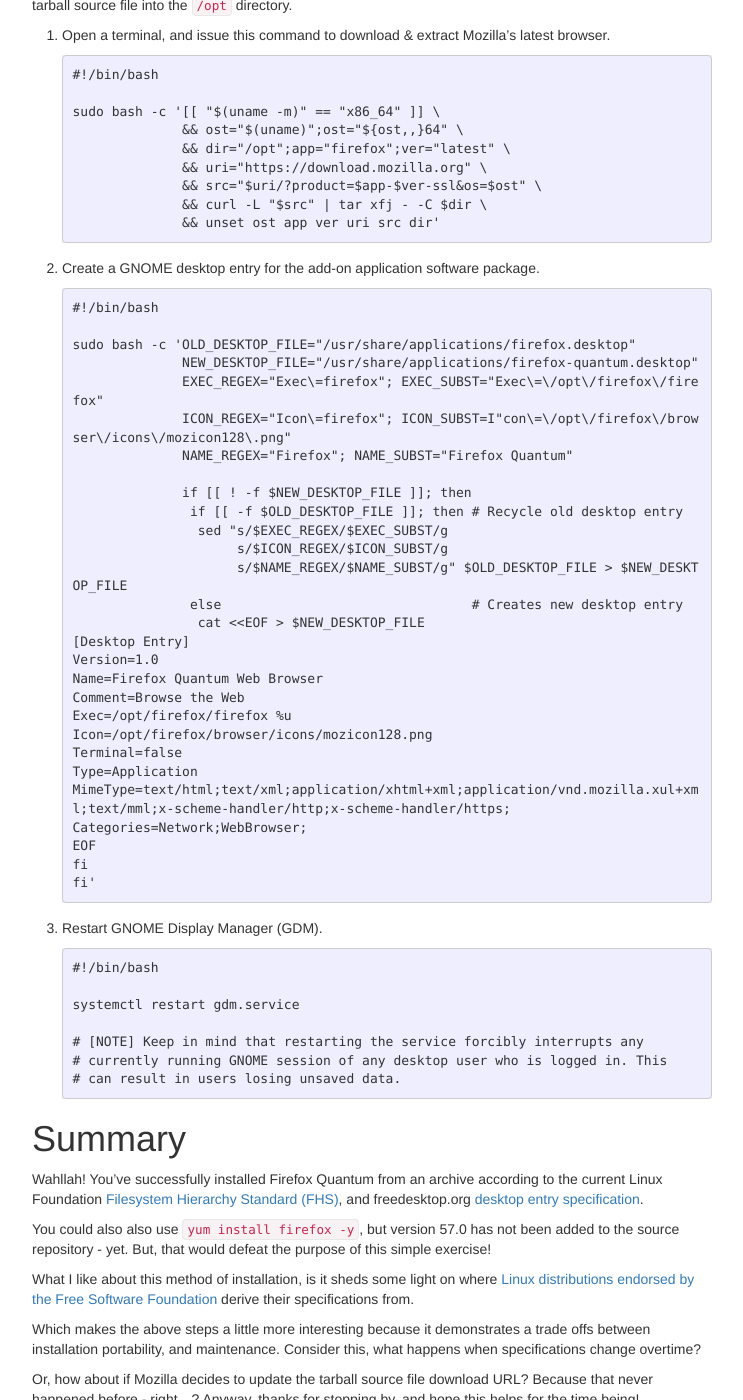
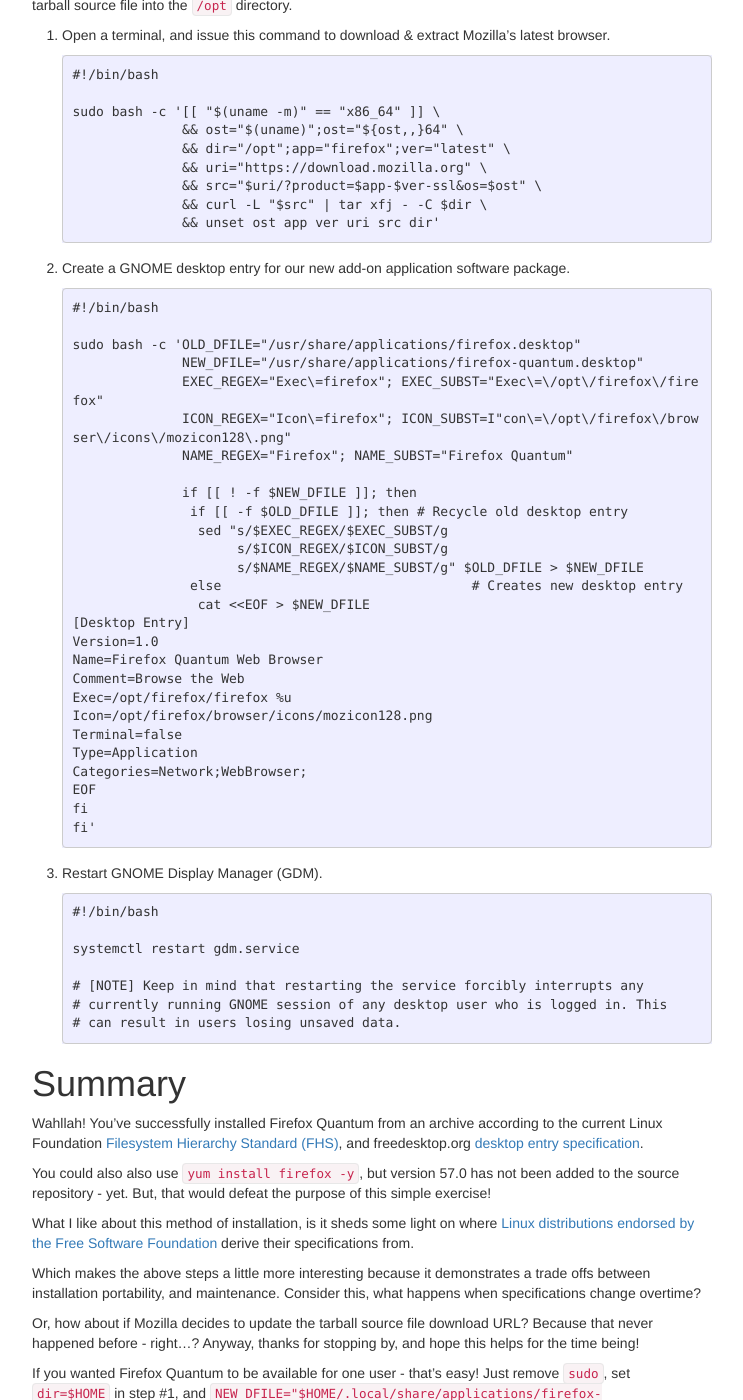
Before and after one commit to ecwpz91/ecwpz91.github.io, a Jekyll site: the page built from _posts/2017-11-18-Getting and Installing Firefox Quantum.md, in a window 1280 px wide and 1400 px high, scrolled down 420 px. Shown: the whole window, without its empty margins (268-1011 px from the left). Built offline with Jekyll 4.4.1, drawn with Linux system fonts in a browser that asks for light colours; nearby versions of some CDN libraries; some of the changed text lies outside the part shown.

Commit message:
Updated to make fit into script example

```diff
--- a/_posts/2017-11-18-Getting and Installing Firefox Quantum.md
+++ b/_posts/2017-11-18-Getting and Installing Firefox Quantum.md
@@ -24,23 +24,23 @@
                      && curl -L "$src" | tar xfj - -C $dir \
                      && unset ost app ver uri src dir'
 
-2. Create a GNOME desktop entry for the add-on application software package.
+2. Create a GNOME desktop entry for our new add-on application software package.
 
        #!/bin/bash
 
-       sudo bash -c 'OLD_DESKTOP_FILE="/usr/share/applications/firefox.desktop"
-                     NEW_DESKTOP_FILE="/usr/share/applications/firefox-quantum.desktop"
+       sudo bash -c 'OLD_DFILE="/usr/share/applications/firefox.desktop"
+                     NEW_DFILE="/usr/share/applications/firefox-quantum.desktop"
                      EXEC_REGEX="Exec\=firefox"; EXEC_SUBST="Exec\=\/opt\/firefox\/firefox"
                      ICON_REGEX="Icon\=firefox"; ICON_SUBST=I"con\=\/opt\/firefox\/browser\/icons\/mozicon128\.png"
                      NAME_REGEX="Firefox"; NAME_SUBST="Firefox Quantum"
 
-                     if [[ ! -f $NEW_DESKTOP_FILE ]]; then
-                      if [[ -f $OLD_DESKTOP_FILE ]]; then # Recycle old desktop entry
+                     if [[ ! -f $NEW_DFILE ]]; then
+                      if [[ -f $OLD_DFILE ]]; then # Recycle old desktop entry
                        sed "s/$EXEC_REGEX/$EXEC_SUBST/g
                             s/$ICON_REGEX/$ICON_SUBST/g
-                            s/$NAME_REGEX/$NAME_SUBST/g" $OLD_DESKTOP_FILE > $NEW_DESKTOP_FILE
+                            s/$NAME_REGEX/$NAME_SUBST/g" $OLD_DFILE > $NEW_DFILE
                       else                                # Creates new desktop entry
-                       cat <<EOF > $NEW_DESKTOP_FILE
+                       cat <<EOF > $NEW_DFILE
        [Desktop Entry]
        Version=1.0
        Name=Firefox Quantum Web Browser
@@ -49,7 +49,6 @@
        Icon=/opt/firefox/browser/icons/mozicon128.png
        Terminal=false
        Type=Application
-       MimeType=text/html;text/xml;application/xhtml+xml;application/vnd.mozilla.xul+xml;text/mml;x-scheme-handler/http;x-scheme-handler/https;
        Categories=Network;WebBrowser;
        EOF
        fi
@@ -77,7 +76,7 @@
 
 Or, how about if Mozilla decides to update the tarball source file download URL? Because that never happened before - right...? Anyway, thanks for stopping by, and hope this helps for the time being!
 
-If you wanted Firefox Quantum to be available for one user - that's easy! Just remove `sudo`, set `dir=$HOME` in step #1, and `NEW_DESKTOP_FILE="$HOME/.local/share/applications/firefox-quantum.desktop"` in step #2.
+If you wanted Firefox Quantum to be available for one user - that's easy! Just remove `sudo`, set `dir=$HOME` in step #1, and `NEW_DFILE="$HOME/.local/share/applications/firefox-quantum.desktop"` in step #2.
 
 [1]: https://www.mozilla.org/en-US/firefox/new/
 [2]: http://refspecs.linuxfoundation.org/FHS_3.0/fhs/ch03s13.html
```
